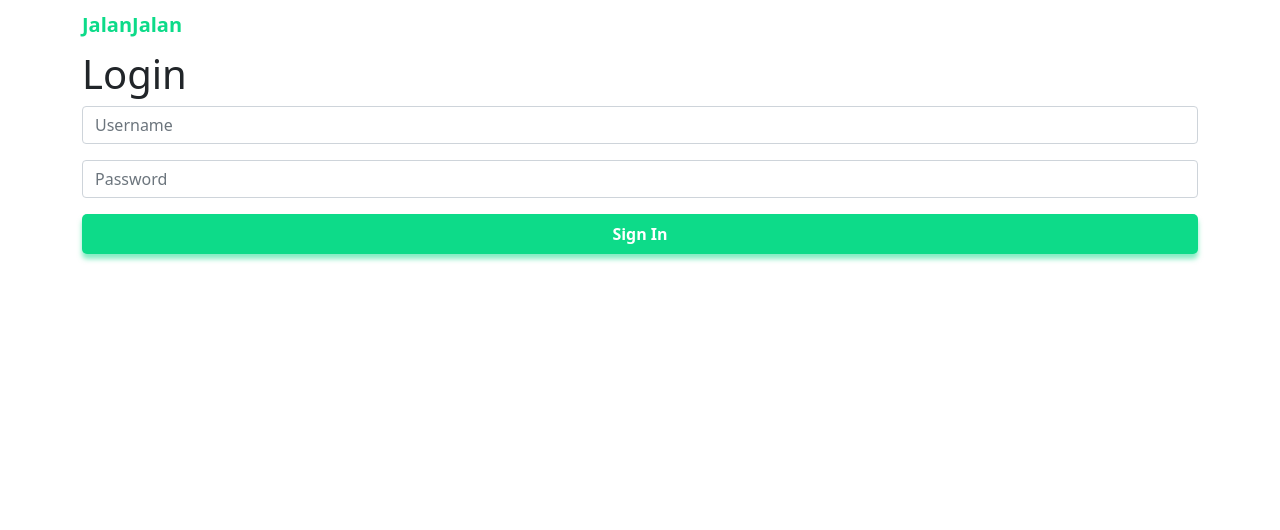
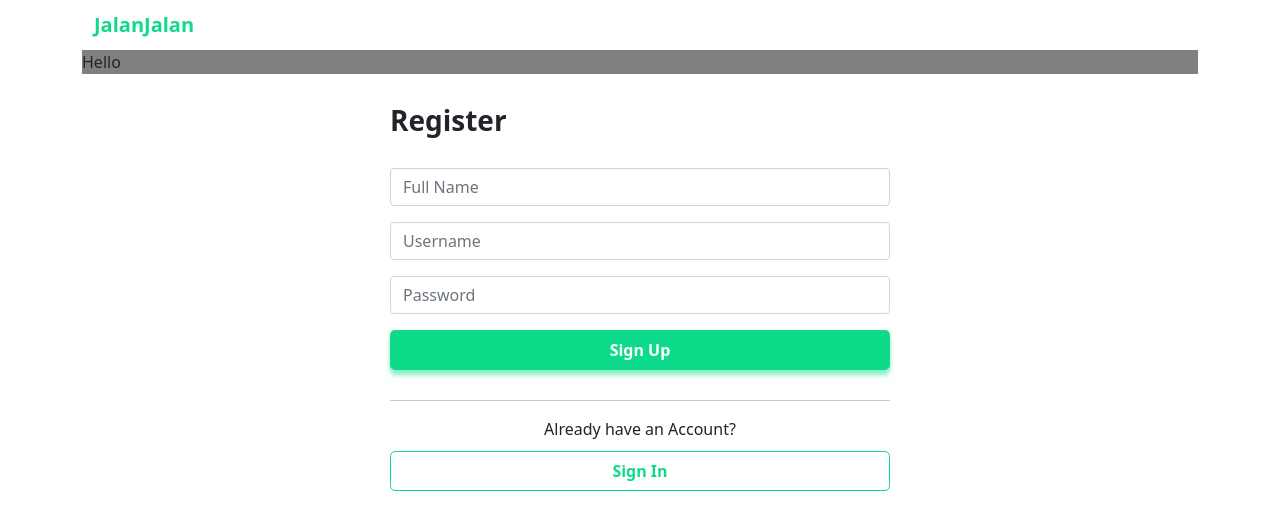
Before and after one commit to ekaadwar/JALAN-JALAN-FE-WEB, a React (Create React App) app: page /register in a window 1280 px wide. Shown: the top 530 px of the page. Built offline with nearby package versions, Linux system fonts and the light colour scheme.

Commit message:
Make Registration Page

```diff
--- a/src/App.js
+++ b/src/App.js
@@ -1,8 +1,21 @@
 import "./App.css";
+import { BrowserRouter as Router, Switch, Route } from "react-router-dom";
+
 import Login from "./pages/Login";
+import Register from "./pages/Register";
+
+import Home from "./pages/Home";
 
 function App() {
-  return <Login />;
+  return (
+    <Router>
+      <Switch>
+        <Route path="/" exact component={Home} />
+        <Route path="/login" component={Login} />
+        <Route path="/register" component={Register} />
+      </Switch>
+    </Router>
+  );
 }
 
 export default App;
--- a/src/components/AuthButton.js
+++ b/src/components/AuthButton.js
@@ -3,17 +3,27 @@ import styled from "styled-components";
 
 // const { PRIMARY_COLOR: COLOR } = process.env;
 
-export default function AuthButton() {
-  const AuthButton = styled.button`
-    background-color: #0ddb89;
+export default function AuthButton({ value = "Submit", isPrimary }) {
+  const Button = styled.button`
     border-width: 0;
     height: 40px;
     border-radius: 5px;
     width: 100%;
     font-weight: bold;
+  `;
+
+  const ButtonPrimary = styled(Button)`
     color: white;
+    background-color: #0ddb89;
     box-shadow: 0 5px 5px rgba(13, 219, 137, 0.5);
   `;
 
-  return <AuthButton>Sign In</AuthButton>;
+  const ButtonSecondary = styled(Button)`
+    background-color: #ffffff;
+    border: 1px solid #0ddb89;
+    color: #0ddb89;
+    // box-shadow: 0 5px 5px rgba(13, 219, 137, 0.5);
+  `;
+
+  return <div>{isPrimary ? <ButtonPrimary>{value}</ButtonPrimary> : <ButtonSecondary>{value}</ButtonSecondary>}</div>;
 }
--- /dev/null
+++ b/src/components/AuthTitle.js
@@ -0,0 +1,12 @@
+import React from "react";
+import styled from "styled-components";
+
+export default function AuthTitle({ title = "Page Title" }) {
+  const Title = styled.h2`
+    font-size: 28px;
+    font-weight: bold;
+    align-self: flex-start;
+    margin: 30px 0;
+  `;
+  return <Title>{title}</Title>;
+}
--- a/src/index.js
+++ b/src/index.js
@@ -1,7 +1,13 @@
 import React from "react";
 import ReactDOM from "react-dom";
+
 // import './index.css';
+// bootstrap
 import "bootstrap/dist/css/bootstrap.min.css";
+
+// responsive styles
+import "./styles/responsive.css";
+
 import App from "./App";
 import reportWebVitals from "./reportWebVitals";
 
--- /dev/null
+++ b/src/pages/Home.js
@@ -0,0 +1,16 @@
+import React from "react";
+import { Link } from "react-router-dom";
+import { Container } from "react-bootstrap";
+
+export default function Home() {
+  return (
+    <Container>
+      <p>
+        <Link to="/login">Login?</Link>
+      </p>
+      <p>
+        <Link to="/register">Register?</Link>
+      </p>
+    </Container>
+  );
+}
--- a/src/pages/Login.js
+++ b/src/pages/Login.js
@@ -1,5 +1,6 @@
 import React from "react";
-import { Container, Form, Button } from "react-bootstrap";
+import { Container, Form } from "react-bootstrap";
+import { Link } from "react-router-dom";
 
 import AuthHeader from "../components/AuthHeader";
 import AuthButton from "../components/AuthButton";
@@ -17,11 +18,12 @@ export default function Login() {
             <Form.Group className="mb-3" controlId="formBasicEmail">
               <Form.Control type="email" placeholder="Username" />
             </Form.Group>
-            {process.env.PRIMARY_COLOR}
             <Form.Group className="mb-3" controlId="formBasicPassword">
               <Form.Control type="password" placeholder="Password" />
             </Form.Group>
             <AuthButton />
+            <p>don't have an account yet?</p>
+            <Link to="/register">Click here to Sign Up</Link>
           </Form>
         </Container>
       </section>
--- /dev/null
+++ b/src/pages/Register.js
@@ -0,0 +1,71 @@
+import React from "react";
+import { Link } from "react-router-dom";
+import { Container, Form } from "react-bootstrap";
+import AuthHeader from "../components/AuthHeader";
+import AuthTitle from "../components/AuthTitle";
+import AuthButton from "../components/AuthButton";
+
+import styled from "styled-components";
+
+const ContentWrapper = styled.section`
+  height: 90vh;
+  width: 100%;
+  //   background-color: grey;
+  display: flex;
+  flex-direction: column;
+  align-items: center;
+`;
+
+const MaxWidth = styled.section`
+  width: 100%;
+  max-width: 500px;
+`;
+
+const FormAuth = styled.form`
+  //   background-color: coral;
+  width: 100%;
+`;
+
+const PAuth = styled.p`
+  text-align: center;
+  margin-top: 0;
+  margin-bottom: 10px;
+
+  //   background-color: grey;
+`;
+
+const Hr = styled.hr`
+  margin-top: 30px;
+  padding: 0;
+`;
+
+export default function Register() {
+  return (
+    <Container>
+      <AuthHeader />
+      <section className="test">Hello</section>
+      <ContentWrapper>
+        <MaxWidth>
+          <AuthTitle title="Register" />
+          <FormAuth>
+            <Form.Group className="mb-3" controlId="formBasicEmail">
+              <Form.Control type="name" placeholder="Full Name" />
+            </Form.Group>
+            <Form.Group className="mb-3" controlId="formBasicEmail">
+              <Form.Control type="email" placeholder="Username" />
+            </Form.Group>
+            <Form.Group className="mb-3" controlId="formBasicPassword">
+              <Form.Control type="password" placeholder="Password" />
+            </Form.Group>
+            <AuthButton value="Sign Up" isPrimary />
+          </FormAuth>
+          <Hr />
+          <PAuth>Already have an Account?</PAuth>
+          <Link to="/login">
+            <AuthButton value="Sign In" />
+          </Link>
+        </MaxWidth>
+      </ContentWrapper>
+    </Container>
+  );
+}
--- /dev/null
+++ b/src/styles/responsive.css
@@ -0,0 +1,3 @@
+.test {
+  background-color: grey;
+}
```
